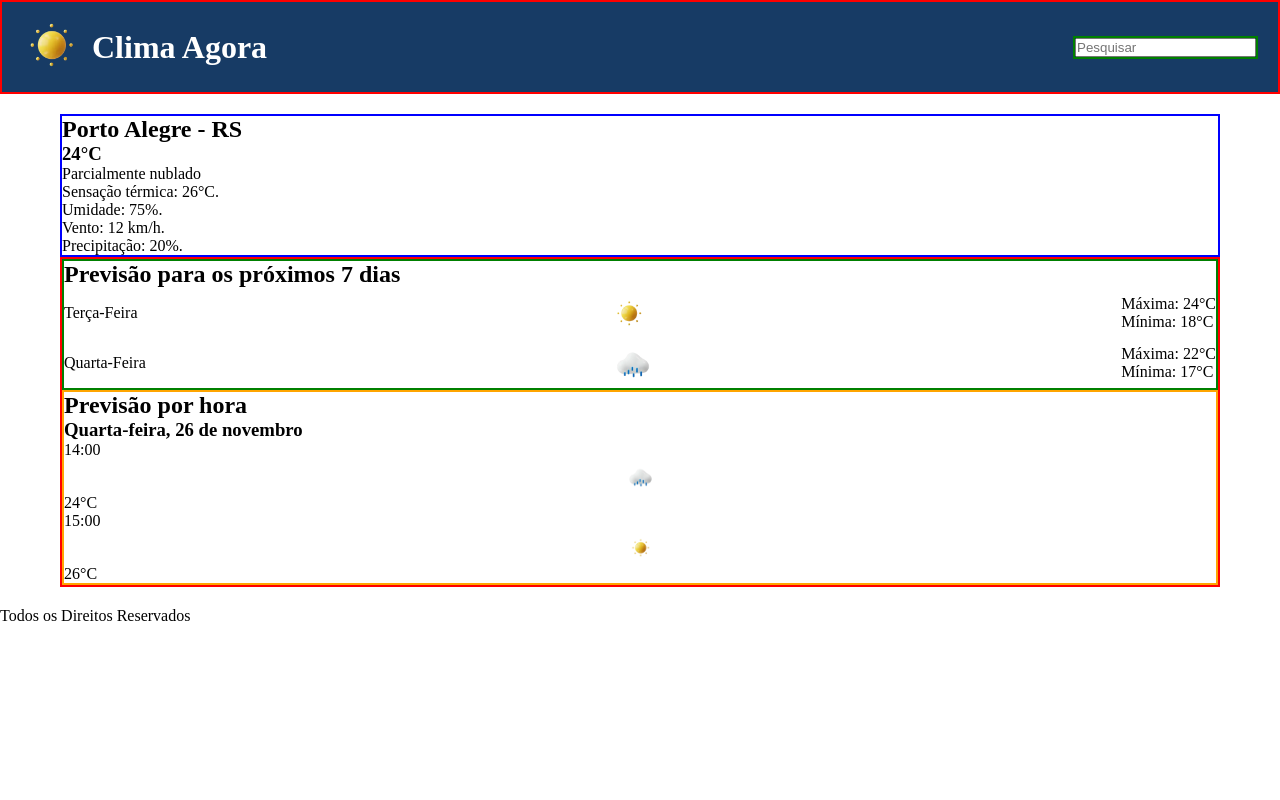
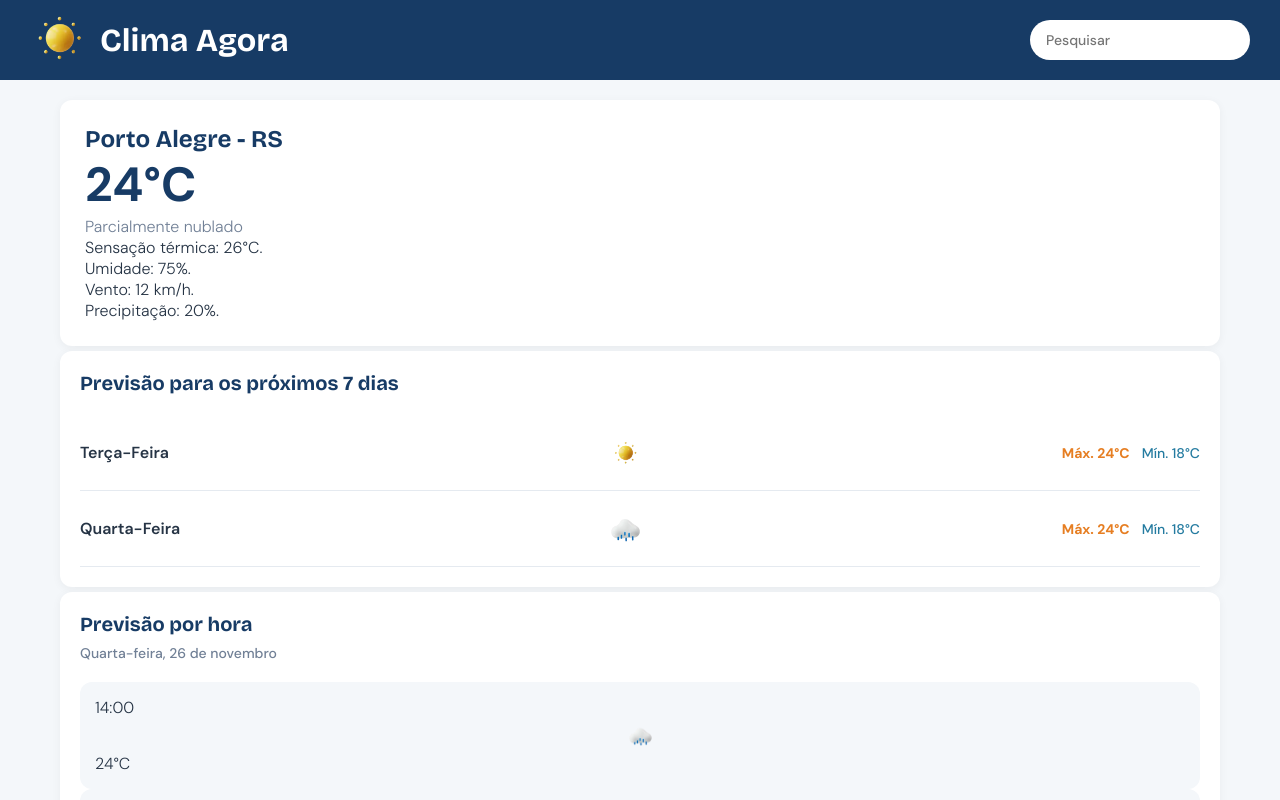
Before and after one commit to jefersonof/previsao-tempo, a plain HTML site: page index.html in a window 1280 px wide. Shown: the top 800 px of the page. Drawn offline with Linux system fonts and the light colour scheme.

Commit message:
Finalizando as duas primeiras sessões
Finalizando o HTML e CSS das sessões de previsão do tempo atual e da previsão para os próximos 7 dias.

```diff
--- a/index.html
+++ b/index.html
@@ -48,8 +48,8 @@
                         </div>
 
                         <div class="temperatura">
-                            <p>Máxima: 24°C</p>
-                            <p>Mínima: 18°C</p>
+                            <p class="temp-max">Máx. 24°C</p>
+                            <p class="temp-min">Mín. 18°C</p>
                         </div>
 
                     </div>
@@ -62,8 +62,8 @@
                         </div>
 
                         <div class="temperatura">
-                            <p>Máxima: 22°C</p>
-                            <p>Mínima: 17°C</p>
+                            <p class="temp-max">Máx. 24°C</p>
+                            <p class="temp-min">Mín. 18°C</p>
                         </div>
 
                     </div>
--- a/style.css
+++ b/style.css
@@ -6,16 +6,71 @@
     box-sizing: border-box;
 }
 
+@font-face {
+    font-family: 'DM Sans';
+    src: url('assets/fonts/dm-sans-v16-latin-300.woff2') format('woff2');
+    font-weight: 300;
+}
+
+@font-face {
+    font-family: 'DM Sans';
+    src: url('assets/fonts/dm-sans-v16-latin-500.woff2') format('woff2');
+    font-weight: 500;
+}
+
+@font-face {
+    font-family: 'DM Sans';
+    src: url('assets/fonts/dm-sans-v16-latin-600.woff2') format('woff2');
+    font-weight: 600;
+}
+
+@font-face {
+    font-family: 'DM Sans';
+    src: url('assets/fonts/dm-sans-v16-latin-700.woff2') format('woff2');
+    font-weight: 700;
+}
+
+@font-face {
+    font-family: 'Bricolage Grotesque';
+    src: url('assets/fonts/bricolage-grotesque-v8-latin-700.woff2') format('woff2');
+    font-weight: 700;
+}
+
+body {
+    font-family: 'DM Sans', sans-serif;
+    font-weight: 300;
+    background-color: #F4F7FA;
+    color: #263445;
+}
+
+h1, h2, h3 {
+    font-family: 'Bricolage Grotesque', sans-serif;
+    font-weight: 700;
+}
+
 .container-header {
     display: flex;                  /*Organiza os elementos em uma linha*/
     justify-content: space-between; /*Distribui os elementos horizontalmente*/
     align-items: center;            /*Alinha os elementos verticalmente*/
     background-color: #173B65 ;
     width: 100%;
-    padding: 20px;
+    padding: 15px 30px;
+   background-color: #173B65;
+}
 
+.busca input {
+    width: 220px;
+    padding: 10px 15px;
+    border: 1px solid transparent;
+    border-radius: 20px;
+    outline: none;
+    font-family: 'DM Sans', sans-serif;
+    font-size: 14px;
+}
 
-    border: 2px solid red;
+.busca input:focus {
+    border-color: #2563eb;
+    box-shadow: 0 0 0 3px rgba(37, 99, 235, 0.2);
 }
 
 .logo h1 {
@@ -31,9 +86,6 @@
     height: auto;
 }
 
-.busca {
-    border: 2px solid green;
-}
 
 .container-main{
     width: 100%;
@@ -44,19 +96,69 @@
 }
 
 .tempo-atual {
-    border: 2px solid blue;
+    background-color: #FFFFFF;
+    padding: 25px;
+    border-radius: 12px;
+    box-shadow: 0 2px 10px rgba(0, 0, 0, 0.05);
+}
+
+.tempo-atual h2 {
+    font-family: 'Bricolage Grotesque', sans-serif;
+    font-size: 24px;
+    color: #173B65;
+}
+
+.tempo-atual h3 {
+    font-family: 'DM Sans', sans-serif;
+    font-size: 48px;
+    font-weight: 700;
+    color: #173B65;
+}
+
+.tempo-atual > p {
+    font-size: 16px;
+    color: #718096;
 }
 
 .container-previsao {
-    border: 2px solid red;
+    padding-top: 5px;
 }
 
 .previsao-semanal {
-    border: 2px solid green;
+    background-color: #FFFFFF;
+    padding: 20px;
+    border-radius: 12px;
+    box-shadow: 0 2px 10px rgba(0, 0, 0, 0.05);
+}
+
+.previsao-semanal h2 {
+    font-family: 'Bricolage Grotesque', sans-serif;
+    font-size: 20px;
+    color: #173B65;
+    margin-bottom: 20px;
 }
 
 .previsao-horaria {
-    border: 2px solid orange;
+    background-color: #FFFFFF;
+    padding: 20px;
+    border-radius: 12px;
+    box-shadow: 0 2px 10px rgba(0, 0, 0, 0.05);
+    margin-top: 5px;
+}
+
+.previsao-horaria h2 {
+    font-family: 'Bricolage Grotesque', sans-serif;
+    font-size: 20px;
+    color: #173B65;
+    margin-bottom: 8px;
+}
+
+.previsao-horaria h3 {
+    font-family: 'DM Sans', sans-serif;
+    font-size: 14px;
+    font-weight: 500;
+    color: #718096;
+    margin-bottom: 20px;
 }
 
 /* Ícone da previsão diária */
@@ -64,10 +166,11 @@
     display: flex;
     justify-content: center;
     align-items: center;
+    flex: 1;
 }
 
 .icone-clima img {
-    width: 50px;
+    width: 45px;
     height: auto;
 }
 
@@ -88,4 +191,37 @@
     align-items: center;
     justify-content: space-between;
     gap: 12px;
+    padding: 15px 0;
+    border-bottom: 1px solid #E5EAF0;
 }
+
+.temperatura {
+    display: flex;
+    align-items: center;
+    gap: 12px;
+    font-size: 14px;
+    color: #718096;
+}
+
+.temp-max {
+    color: #E67E22;
+    font-weight: 700;
+}
+
+.temp-min {
+    color: #247BA0;
+    font-weight: 500;
+}
+
+.dia-semana {
+    font-weight: 600;
+    color: #263445;
+    min-width: 110px;
+}
+
+.hora-previsao{
+    background-color: #F4F7FA;
+    border-radius: 12px;
+    padding: 15px;
+
+}
```
Also changed, not shown: assets/fonts/bricolage-grotesque-v8-latin-700.woff2 (added), assets/fonts/dm-sans-v16-latin-300.woff2 (added), assets/fonts/dm-sans-v16-latin-500.woff2 (added), assets/fonts/dm-sans-v16-latin-600.woff2 (added), assets/fonts/dm-sans-v16-latin-600italic.woff2 (added), assets/fonts/dm-sans-v16-latin-700.woff2 (added).
